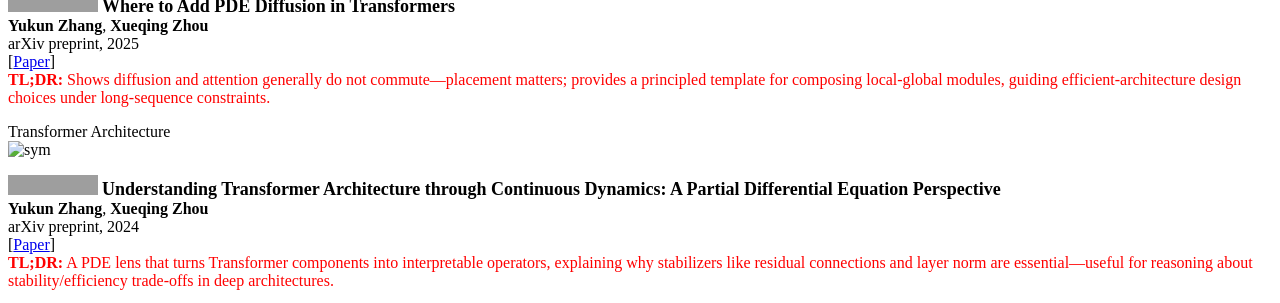
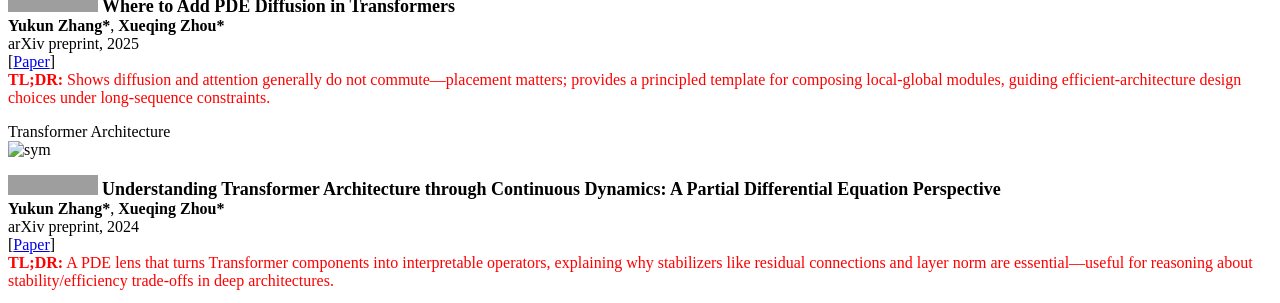
Before and after one commit to XueqingZhou/XueqingZhou.github.io, a Jekyll site: the page built from _pages/includes/pub.md, in a window 1280 px wide, cut to the strip 1743-2046 px from the top of the page. Built offline with Jekyll 4.4.1, drawn with Linux system fonts in a browser that asks for light colours; our own code applies the rules of GitHub Pages for plain Markdown files; grey boxes are pictures that could not be loaded.

Commit message:
fix: mark equal contribution on diffusion and PDE perspective papers

```diff
--- a/_pages/includes/pub.md
+++ b/_pages/includes/pub.md
@@ -31,11 +31,11 @@ A full publication list is available on <a href="https://scholar.google.com/cita
 <div class='paper-box'><div class='paper-box-image'><div><div class="badge">Transformer Architecture</div><img src='../../images/pde-transformer.jpg' alt="sym" width="100%"></div></div>
 <div class='paper-box-text' markdown="1">
 <img alt="Static Badge" src="https://img.shields.io/badge/ArXiv-2025-8A2BE2?style=plastic&labelColor=fbbc05&color=615ced" style="display: inline;">
-<strong style="font-size:18px">Where to Add PDE Diffusion in Transformers</strong><br> <strong style="font-size:16px">Yukun Zhang</strong><span style="font-weight:normal">, </span><strong style="font-size:16px">Xueqing Zhou</strong><br> <span style="font-weight:normal;font-size:16px">arXiv preprint, 2025</span><br> <span style="font-weight:normal;font-size:16px">[<a href="https://arxiv.org/abs/2510.03272">Paper</a>]</span><br> <span style="color: red;"> <strong>TL;DR:</strong> Shows diffusion and attention generally do not commute—placement matters; provides a principled template for composing local-global modules, guiding efficient-architecture design choices under long-sequence constraints.</span>
+<strong style="font-size:18px">Where to Add PDE Diffusion in Transformers</strong><br> <strong style="font-size:16px">Yukun Zhang*</strong><span style="font-weight:normal">, </span><strong style="font-size:16px">Xueqing Zhou*</strong><br> <span style="font-weight:normal;font-size:16px">arXiv preprint, 2025</span><br> <span style="font-weight:normal;font-size:16px">[<a href="https://arxiv.org/abs/2510.03272">Paper</a>]</span><br> <span style="color: red;"> <strong>TL;DR:</strong> Shows diffusion and attention generally do not commute—placement matters; provides a principled template for composing local-global modules, guiding efficient-architecture design choices under long-sequence constraints.</span>
 </div></div>
 
 <div class='paper-box'><div class='paper-box-image'><div><div class="badge">Transformer Architecture</div><img src='../../images/understanding.png' alt="sym" width="100%"></div></div>
 <div class='paper-box-text' markdown="1">
 <img alt="Static Badge" src="https://img.shields.io/badge/ArXiv-2024-8A2BE2?style=plastic&labelColor=fbbc05&color=615ced" style="display: inline;">
-<strong style="font-size:18px">Understanding Transformer Architecture through Continuous Dynamics: A Partial Differential Equation Perspective</strong><br> <strong style="font-size:16px">Yukun Zhang</strong><span style="font-weight:normal">, </span><strong style="font-size:16px">Xueqing Zhou</strong><br> <span style="font-weight:normal;font-size:16px">arXiv preprint, 2024</span><br> <span style="font-weight:normal;font-size:16px">[<a href="https://arxiv.org/abs/2408.09523">Paper</a>]</span><br> <span style="color: red;"> <strong>TL;DR:</strong> A PDE lens that turns Transformer components into interpretable operators, explaining why stabilizers like residual connections and layer norm are essential—useful for reasoning about stability/efficiency trade-offs in deep architectures.</span>
+<strong style="font-size:18px">Understanding Transformer Architecture through Continuous Dynamics: A Partial Differential Equation Perspective</strong><br> <strong style="font-size:16px">Yukun Zhang*</strong><span style="font-weight:normal">, </span><strong style="font-size:16px">Xueqing Zhou*</strong><br> <span style="font-weight:normal;font-size:16px">arXiv preprint, 2024</span><br> <span style="font-weight:normal;font-size:16px">[<a href="https://arxiv.org/abs/2408.09523">Paper</a>]</span><br> <span style="color: red;"> <strong>TL;DR:</strong> A PDE lens that turns Transformer components into interpretable operators, explaining why stabilizers like residual connections and layer norm are essential—useful for reasoning about stability/efficiency trade-offs in deep architectures.</span>
 </div></div>
```
